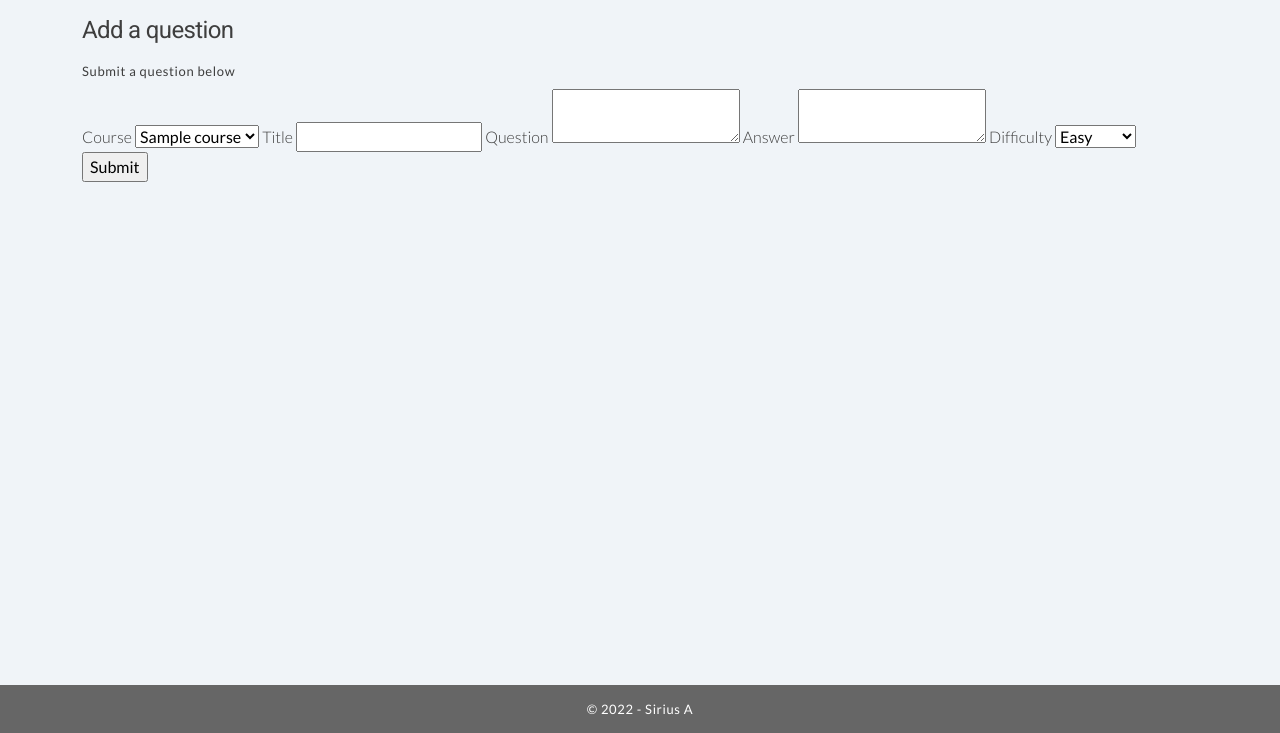
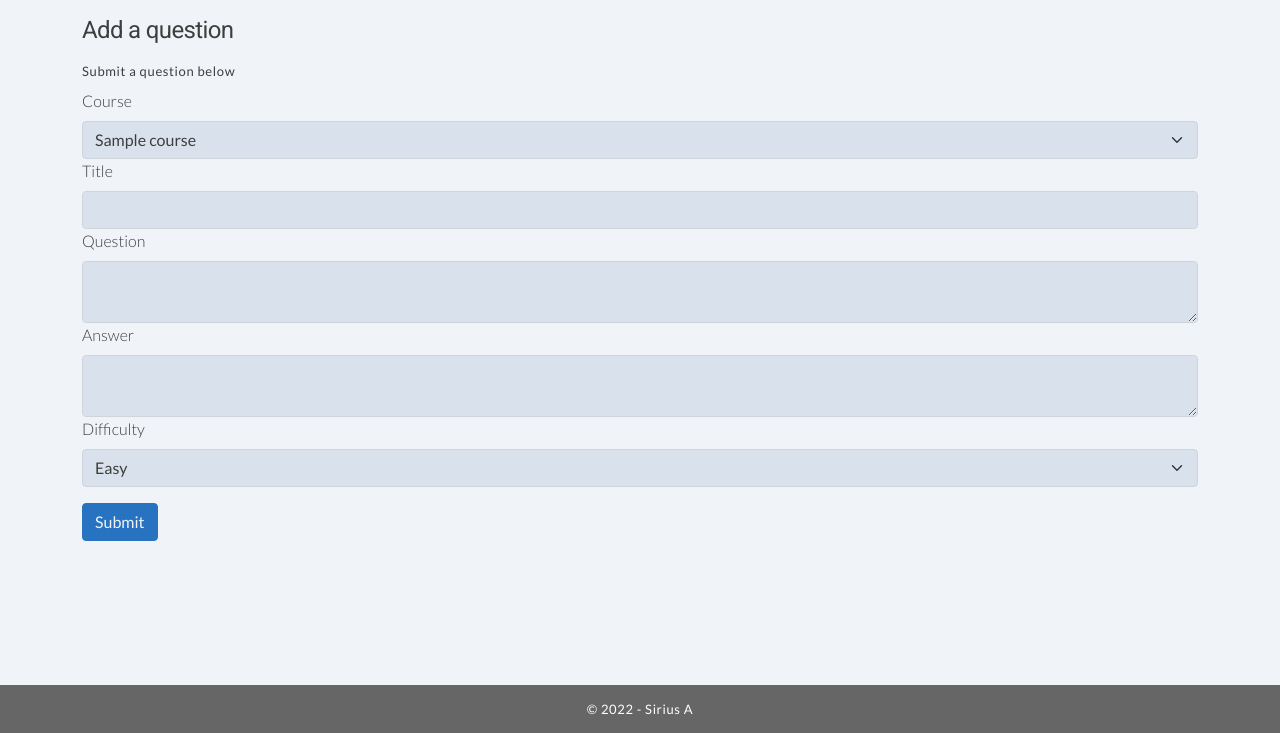
Before and after one commit to Sirius-A-Astronomy/Nebula, a Flask app: page /add_question in a window 1280 px wide. Shown: the part 67-800 px from the top of the page. Run offline with Flask 2, Linux system fonts and the light colour scheme; tables that the repository leaves empty hold one stand-in row (values such as "Sample post"); some libraries are stand-ins or nearby versions.

Commit message:
Feat: Expand add question form

```diff
--- a/nebula/templates/main/add_question.html
+++ b/nebula/templates/main/add_question.html
@@ -9,17 +9,17 @@
         <form method='POST' action="/add_question">
             {{ question_form.csrf_token }}
             {{ question_form.hidden_tag }}
-            {{ question_form.course.label }}
-            {{ question_form.course }}
-            {{ question_form.title.label }}
-            {{ question_form.title }}
-            {{ question_form.content.label }}
-            {{ question_form.content }}
-            {{ question_form.answer.label }}
-            {{ question_form.answer }}
-            {{ question_form.difficulty.label }}
-            {{ question_form.difficulty }}
-            {{ question_form.submit }}
+            {{ question_form.course.label(class="form-label") }}
+            {{ question_form.course(class="form-select") }}
+            {{ question_form.title.label(class="form-label") }}
+            {{ question_form.title(class="form-control") }}
+            {{ question_form.content.label(class="form-label") }}
+            {{ question_form.content(class="form-control") }}
+            {{ question_form.answer.label(class="form-label") }}
+            {{ question_form.answer(class="form-control") }}
+            {{ question_form.difficulty.label(class="form-label") }}
+            {{ question_form.difficulty(class="form-select") }}
+            {{ question_form.submit(class="btn btn-primary") }}
         </form>
     </div>
 </main>
--- a/nebula/views/add_question.py
+++ b/nebula/views/add_question.py
@@ -37,7 +37,7 @@ def add_question():
         course = Course.query.filter_by(id=course_id).first()
 
         question = Question(title=title, content=content, answer=answer, user=user, course=course,
-                            difficulty=difficulty, creation_datetime=datetime.now())
+                            difficulty=difficulty, creation_datetime=datetime.now(), approved=False)
         user.questions.append(question)
         print(db)
         print(question)
```
